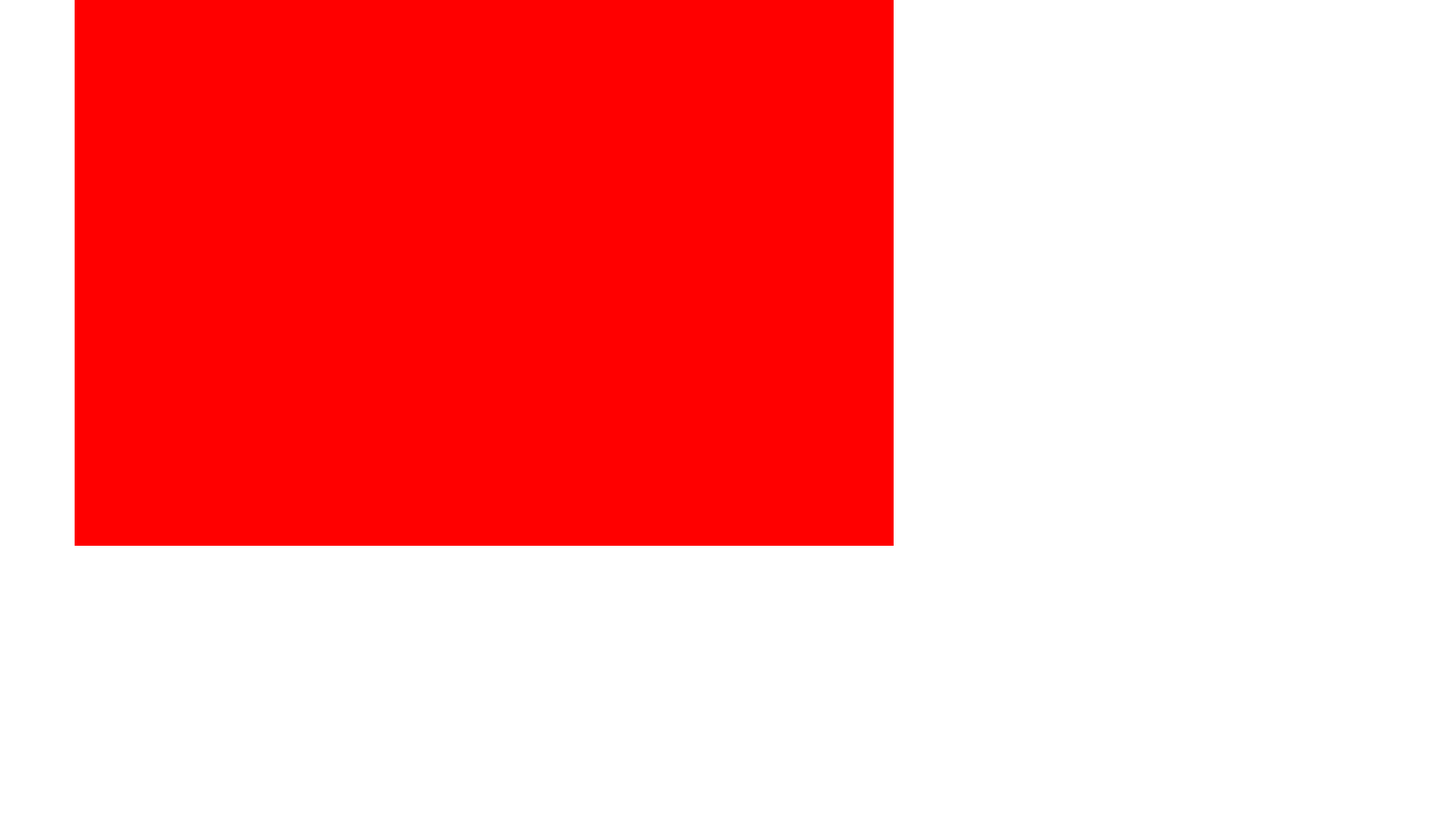
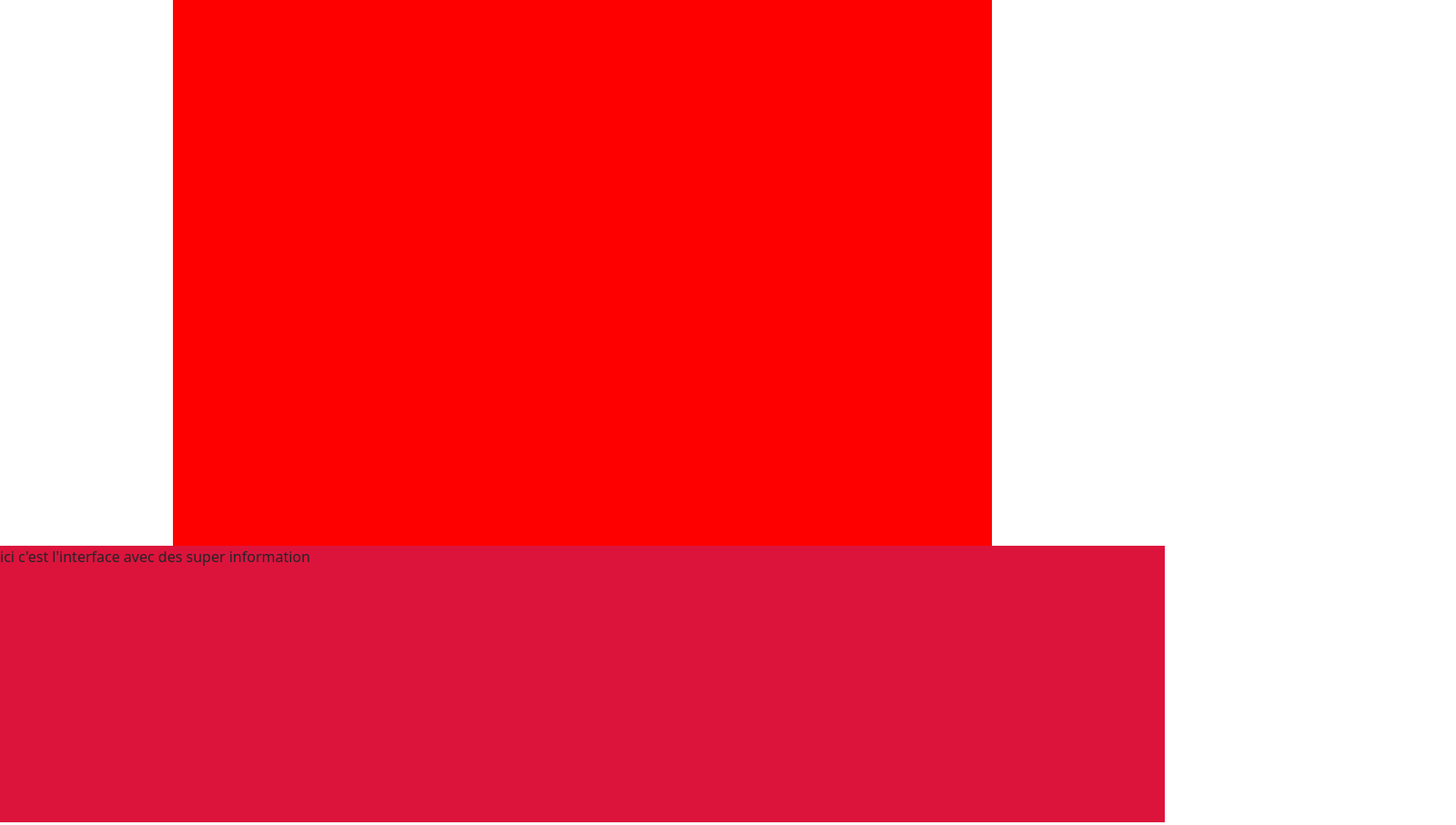
Before and after one commit to MrTGK0386/DoomIUT, a plain HTML site: page index.html in a window 1280 px wide. Shown: the top 907 px of the page at 91% size, 1600 px wide, since content can reach past the window. Drawn offline with nearby package versions, Linux system fonts and the light colour scheme.

Commit message:
Proper CSS and HTML

```diff
--- a/index.html
+++ b/index.html
@@ -9,12 +9,10 @@
     <title>DIUTOOM</title>
 </head>
 <body>
-<div class="container" id="skill">
+<div class="container" id="maman">
     <div id="command" class="contained"></div>
     <div id="game"></div>
     <div id="map" class="contained"></div>
-</div>
-<div id="game">
 </div>
 <div id="interface">
 ici c'est l'interface avec des super information
--- a/stylesheet.css
+++ b/stylesheet.css
@@ -1,13 +1,31 @@
 body{
-    width:100%;
+    width: 100%;
     height: 100%;
-    margin: 0;
 }
-#skill {
+#maman {
+    height: 600px;
     display: flex;
+    align-items: center;
+    justify-content: center;
+    width: 100%;
+
+}
+
+#map {
+    min-width: 510px;
+    min-height: 600px;
+    /*background: yellow;*/
+
+}
+
+#command {
+    min-width: 510px;
+    min-height: 600px;
+    /*background: orange;*/
 }
 
 #game {
+    flex: initial;
     width: 900px;
     height: 600px;
 }
```
